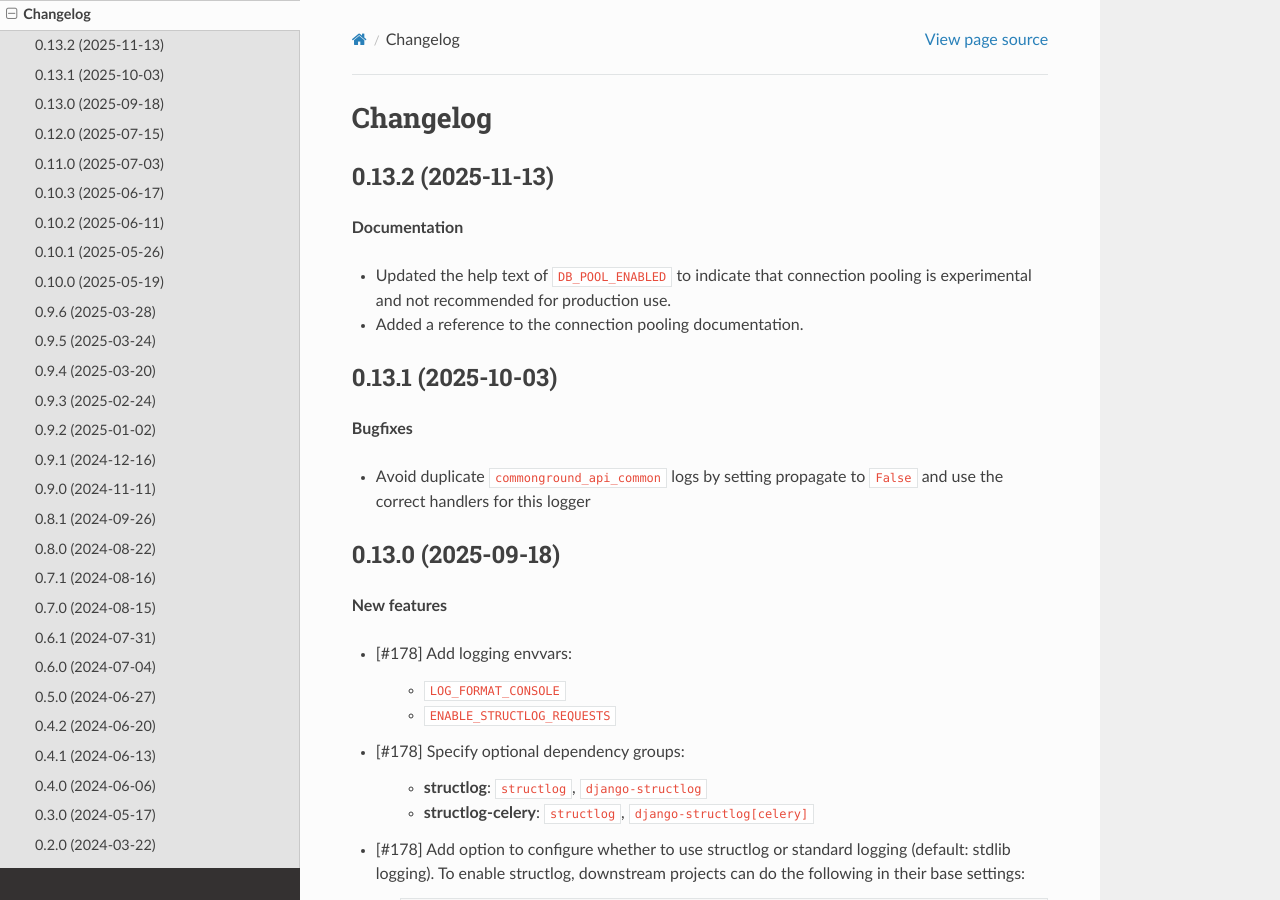
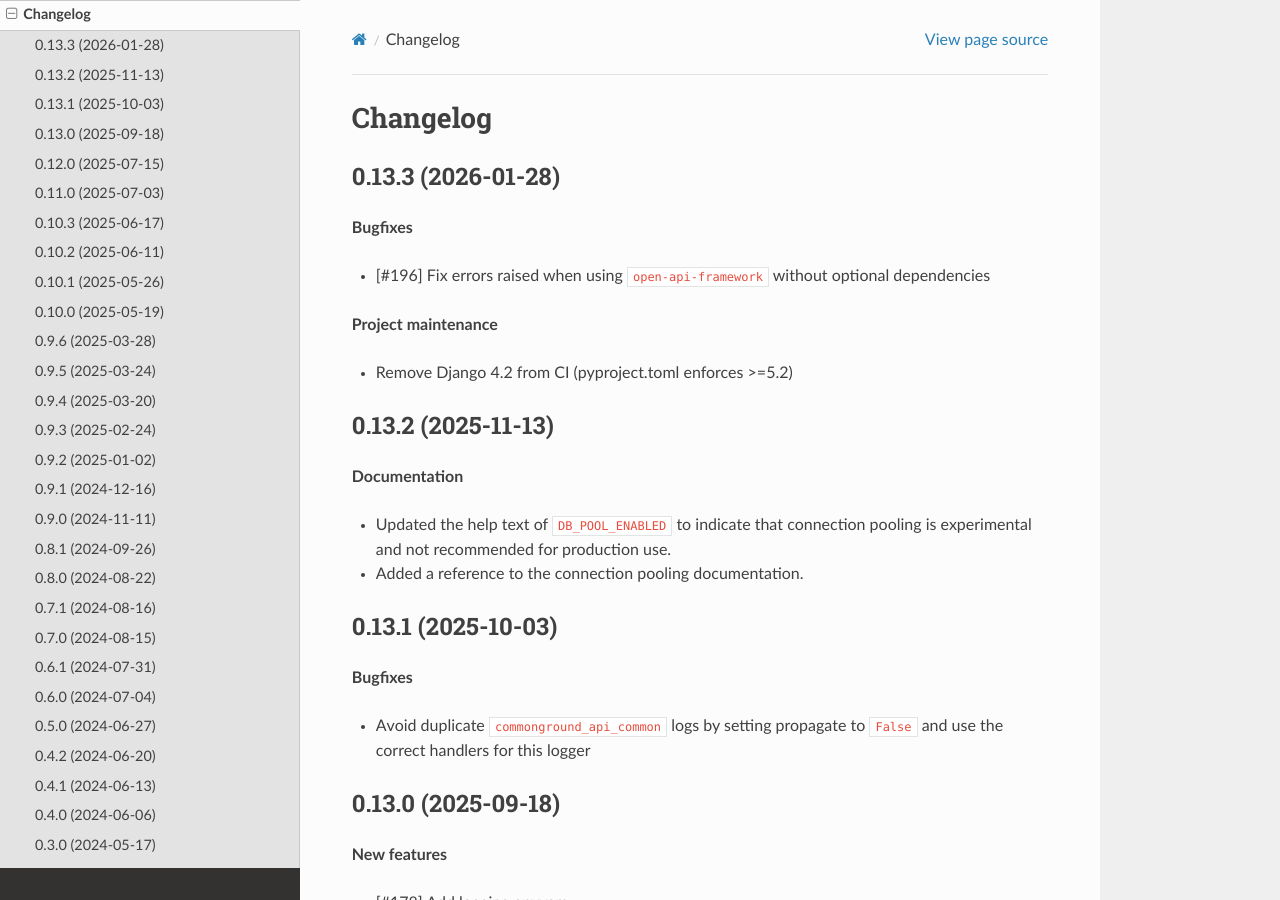
Before and after one commit to maykinmedia/open-api-framework, a Sphinx documentation site: the page built from docs/changelog.rst, in a window 1280 px wide and 900 px high. Built offline with Sphinx 7.4.7 and the Read the Docs theme 3.1.0, drawn with Linux system fonts in a browser that asks for light colours.

Commit message:
:bookmark: Release version 0.13.3

```diff
--- a/CHANGELOG.rst
+++ b/CHANGELOG.rst
@@ -1,5 +1,16 @@
 Changelog
 =========
+
+0.13.3 (2026-01-28)
+-------------------
+
+**Bugfixes**
+
+* [#196] Fix errors raised when using ``open-api-framework`` without optional dependencies
+
+**Project maintenance**
+
+* Remove Django 4.2 from CI (pyproject.toml enforces >=5.2)
 
 0.13.2 (2025-11-13)
 -------------------
--- a/README.rst
+++ b/README.rst
@@ -1,7 +1,7 @@
 Open API Framework
 ==================
 
-:Version: 0.13.2
+:Version: 0.13.3
 :Source: https://github.com/maykinmedia/open-api-framework
 :Keywords: metapackage, dependencies
 
--- a/docs/conf.py
+++ b/docs/conf.py
@@ -26,7 +26,7 @@ copyright = "2024, Maykin Media"
 author = "Maykin Media"
 
 # The full version, including alpha/beta/rc tags
-release = "0.13.2"
+release = "0.13.3"
 
 
 # -- General configuration ---------------------------------------------------
--- a/pyproject.toml
+++ b/pyproject.toml
@@ -4,7 +4,7 @@ build-backend = "setuptools.build_meta"
 
 [project]
 name = "open-api-framework"
-version = "0.13.2"
+version = "0.13.3"
 description = "A metapackage for registration components, that bundles the dependencies shared between these components and provides generic settings"
 authors = [
     {name = "Maykin Media", email = "support@maykinmedia.nl"}
@@ -129,7 +129,7 @@ env = [
 ]
 
 [tool.bumpversion]
-current_version = "0.13.2"
+current_version = "0.13.3"
 files = [
     {filename = "pyproject.toml"},
     {filename = "README.rst"},
```
